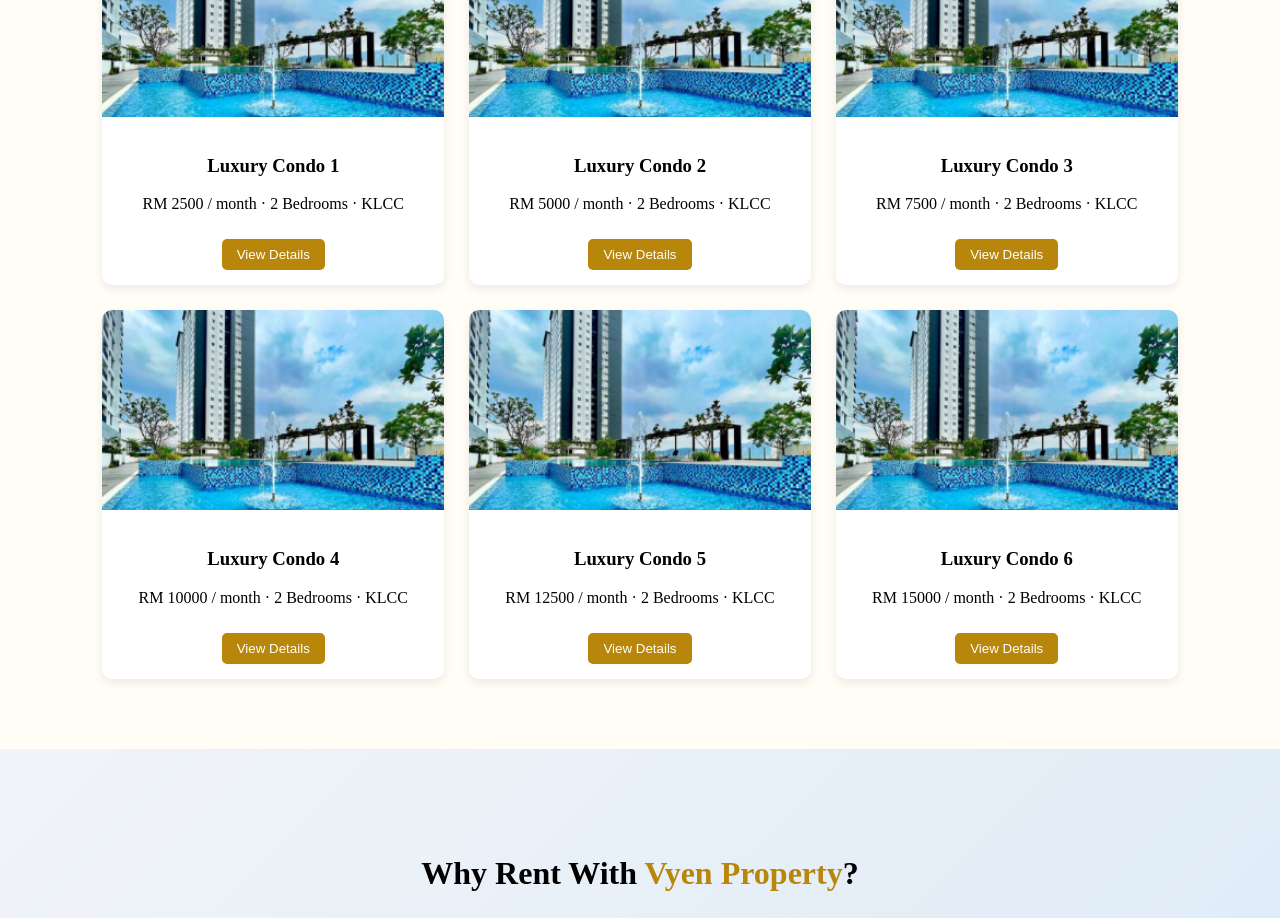
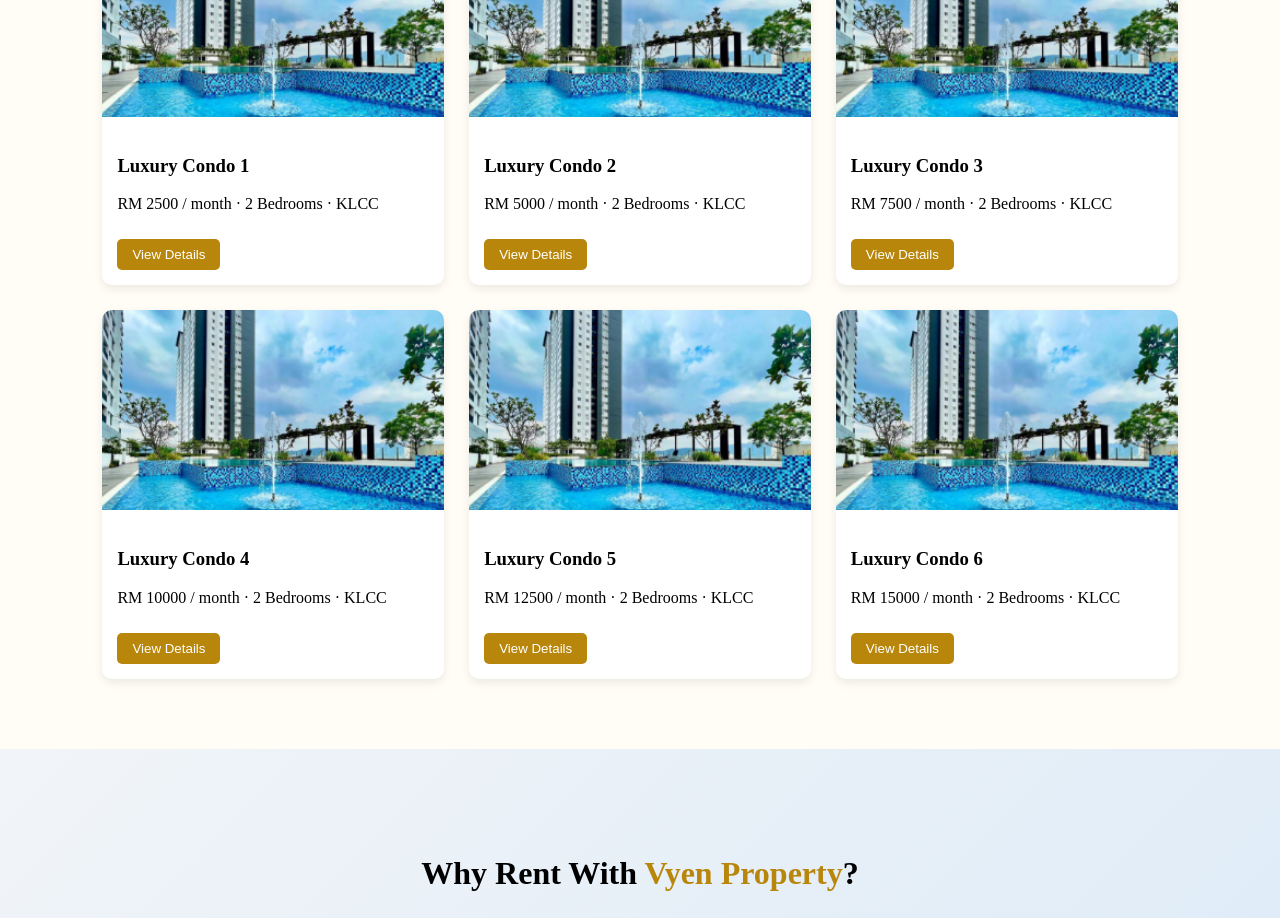
Before and after one commit to RSBusinessTech/vyenpropertyadvisor-ui, an Angular app: page /rent in a window 1280 px wide. Shown: the part 920-1838 px from the top of the page. Built offline with nearby package versions, Linux system fonts and the light colour scheme.

Commit message:
Changing to left side

```diff
--- a/src/app/features/commercial/components/commercial/commercial.component.css
+++ b/src/app/features/commercial/components/commercial/commercial.component.css
@@ -173,6 +173,8 @@
 }
 .rent-card-info {
   padding: 15px;
+  text-align: left;
+
 }
 .details-btn {
   background: #b8860b;
--- a/src/app/features/mm2h/components/mm2h/mm2h.component.css
+++ b/src/app/features/mm2h/components/mm2h/mm2h.component.css
@@ -173,6 +173,7 @@
 }
 .rent-card-info {
   padding: 15px;
+  text-align: left;
 }
 .details-btn {
   background: #b8860b;
--- a/src/app/features/newProjects/components/new-projects/new-projects.component.css
+++ b/src/app/features/newProjects/components/new-projects/new-projects.component.css
@@ -173,6 +173,7 @@
 }
 .rent-card-info {
   padding: 15px;
+  text-align: left;
 }
 .details-btn {
   background: #b8860b;
--- a/src/app/features/rent/components/rent/rent.component.css
+++ b/src/app/features/rent/components/rent/rent.component.css
@@ -173,6 +173,7 @@
 }
 .rent-card-info {
   padding: 15px;
+  text-align: left;
 }
 .details-btn {
   background: #b8860b;
```
